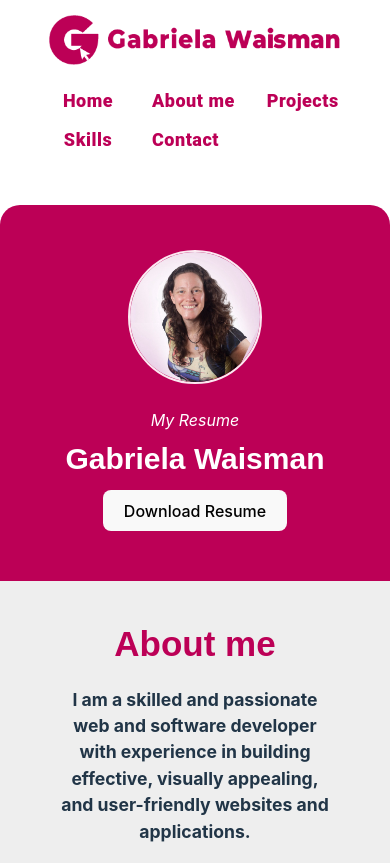
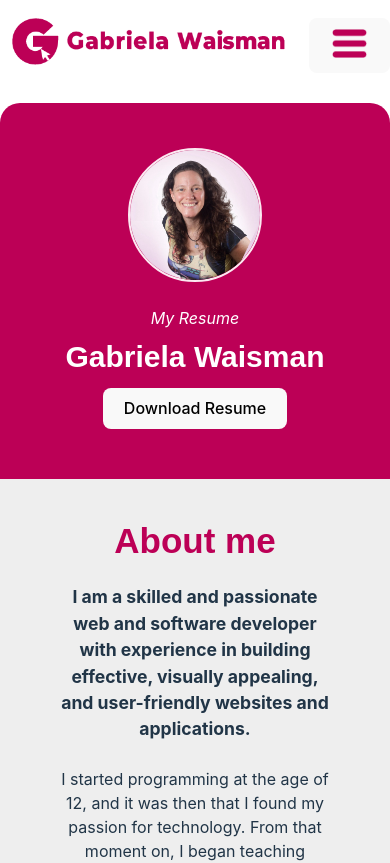
Before and after one commit to Wisegirlie/Portfolio-Wisegirlie, a React (Vite) app: page /about in a window 390 px wide. Shown: the top 863 px of the page. Built offline with nearby package versions, Linux system fonts and the light colour scheme.

Commit message:
added responsive menu

```diff
--- a/src/components/header.jsx
+++ b/src/components/header.jsx
@@ -7,8 +7,13 @@
 import { Link } from 'react-router-dom';
 import '../css/header.css'
 import logo from '../assets/logo_gaby_bolder.png';
+import hamburger from "../assets/hamburger.png";
+import { useState } from 'react';
+
 
 export function Header(props) {
+
+    const [responsiveMenu, setResponsiveMenu] = useState(false);
 
     const navButtons = [
             {key: "home", name: "Home", location: "/"},
@@ -25,13 +30,35 @@ export function Header(props) {
                     </li>
                  </Link>
                 );
+
+    function toggleResponsiveMenu() {
+        setResponsiveMenu(!responsiveMenu);
+    }
+
   return (
       <header>
           <Link to="/">
-        <img src={logo} alt="Logo Gabriela Waisman" className="logo-img"/>
+              <img
+                  src={logo}
+                  alt="Logo Gabriela Waisman"
+                  className="logo-img"
+              />
           </Link>
           <nav>
-        <ul>{menuitems}</ul>
+              {/*  hamburger for responsive menu */}
+              <div className="hamburger">
+                  <button onClick={toggleResponsiveMenu}>
+                      <img
+                          src={hamburger}
+                          alt="Menu Mobile Icon"
+                          className="hamburgerImg"
+                      />
+                  </button>
+              </div>
+              {/* menu items */}
+              <ul className={`nav-ul ${responsiveMenu ? 'show-responsive-menu' : ''}`} id="menu">
+                  {menuitems}
+              </ul>
           </nav>
       </header>
   );
--- a/src/css/header.css
+++ b/src/css/header.css
@@ -56,7 +56,93 @@ header {
 
 }
 
+.hamburger {
+    display: none;
+}
+
 /* .nav-button-dot {
     padding-bottom: 0.5rem;
     border-bottom: 3px solid var(--fucsia);
 } */
+
+
+
+
+/* ============================
+          RESPONSIVENESS
+    ==========================  */
+
+
+/* ----------------------------
+             785
+   ---------------------------- */
+
+   /* HAMBURGER */
+   @media screen and (max-width: 785px) {
+
+    header {
+        align-items: flex-start;
+        padding-top: 10px;
+    }
+
+    .hamburger {
+        display: block;
+        position: absolute;
+        padding-right: 0px;
+        right: 0;
+        top: 8px;
+    }
+
+    .hamburgerImg {
+        width: 85%;
+        min-width: 30px;
+    }
+
+    .nav-ul {
+        display: none;
+        flex-direction: column;
+        align-items: flex-end;
+        margin-top: 60px;
+        flex-wrap: wrap;
+        position: absolute;
+        right: 0;
+        background-color: #FFF;
+        border-radius: 20px;
+        border-top-left-radius: 0px;
+        border-top-right-radius: 0px;
+        padding-top: 15px;
+        padding-bottom: 20px;
+        border: 1px solid var(--fucsia);
+        border-top: none;
+        z-index: 20;
+    }
+
+    .nav-button {
+        min-width: auto;
+        font-size: 20px;
+        margin-right: 20px;
+    }
+
+    .show-responsive-menu {
+        display: flex;
+    }
+
+    .logo-img {
+        max-height: 12vw; /* Scales with viewport width */
+        min-height: 35px;
+        padding-top: 8px;
+        padding-bottom: 8px;
+      }
+}
+
+/* ----------------------------
+             711
+   ---------------------------- */
+
+@media screen and (max-width: 710px) {
+
+    /* recovers the padding lost with the root padding change */
+    header {
+        padding: 0 12px;
+    }
+}
--- a/src/css/main.css
+++ b/src/css/main.css
@@ -243,6 +243,21 @@ h1 {
     }
    }
 
+
+   /* ----------------------------
+             785
+   ---------------------------- */
+
+
+   @media screen and (max-width: 785px) {
+
+    .recuadro {
+        margin-top: 20px;
+    }
+   }
+
+
+
 /* ----------------------------
              711
    ---------------------------- */
@@ -254,10 +269,6 @@ h1 {
         padding-top: 10px;
         margin-left: auto;
         margin-right: auto;
-    }
-
-    header {
-        flex-direction: column;;
     }
 
     .home_info {
--- a/src/css/skills.css
+++ b/src/css/skills.css
@@ -46,6 +46,7 @@
     /* text-shadow: 2px 2px 4px #ff81ba67;  */
     text-shadow: 2px 2px 4px #ffffffc6;
     align-self: center;
+    text-align: center;
   }
 
   .skills_info p {
```
Also changed, not shown: src/assets/hamburger.png (added). Lines whose indentation alone changed are shown as unchanged.
